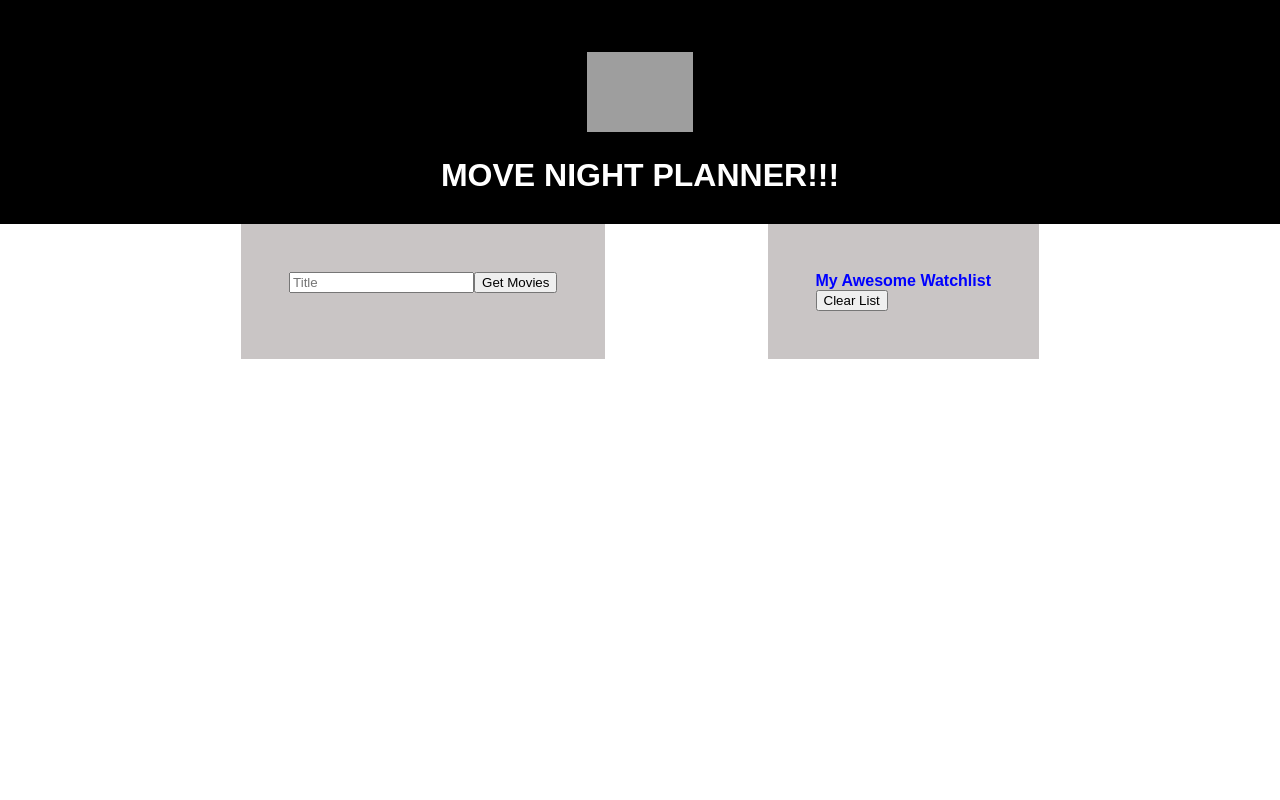
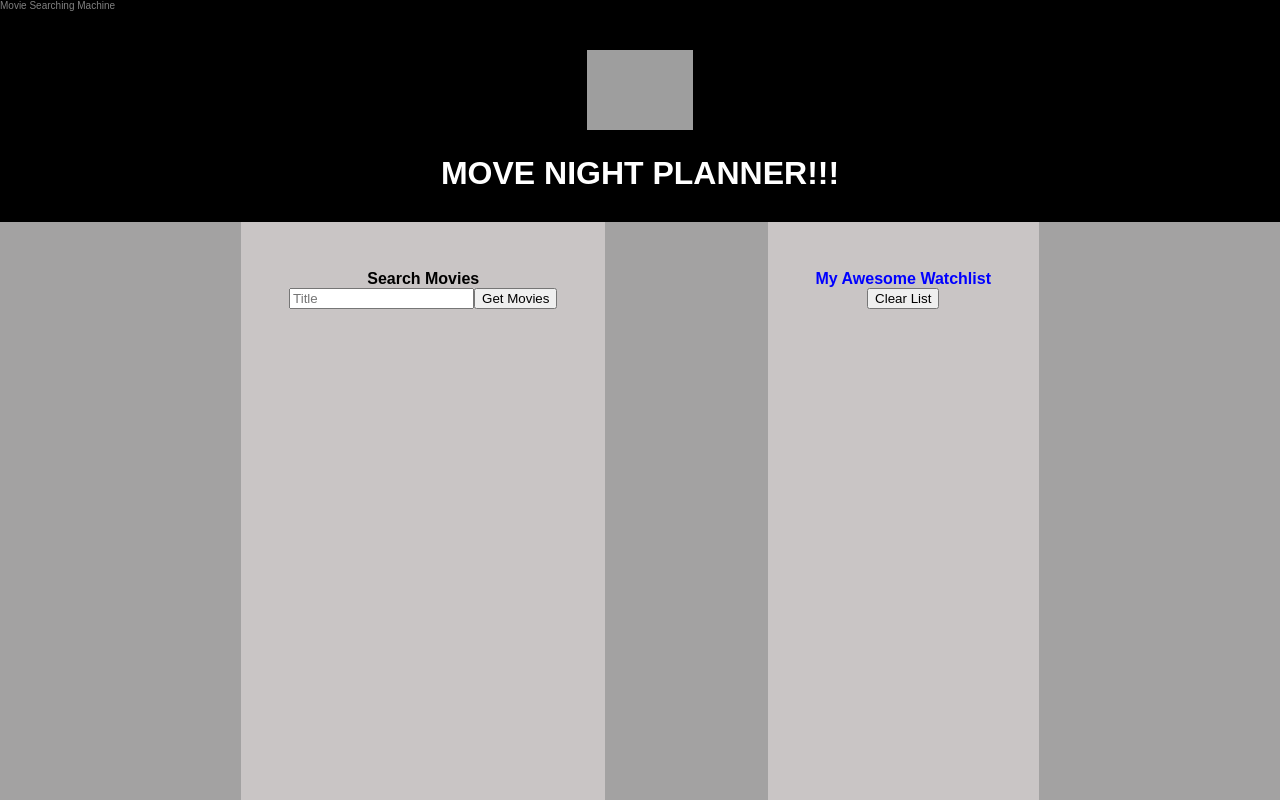
Before and after one commit to austinr47/nodb-project, a React (Create React App) app: page / in a window 1280 px wide. Shown: the top 800 px of the page. Built offline with nearby package versions, Linux system fonts and the light colour scheme; grey boxes are pictures that could not be loaded.

Commit message:
got clear button working

```diff
--- a/src/App.css
+++ b/src/App.css
@@ -1,5 +1,9 @@
 .App {
   text-align: center;
+}
+
+body {
+  background: rgba(102, 100, 100, 0.596);
 }
 
 .App-logo {
@@ -12,12 +16,10 @@
   color: white;
 }
 
-/* ////what I am adding///// */
-
 .header {
   justify-content: center;
   display: flex;
-  padding: 2em;
+  padding: 0 1em 2em ;
 }
 
 .body {
@@ -37,13 +39,12 @@
 
 .movieData {
   font-weight: bold;
-  color: red;
   background: rgb(201, 197, 197);
   padding: 3em;
 }
 
 .data {
-  margin-top: 3em;
+  margin-top: 2em;
 }
 
 .watchMe {
@@ -52,4 +53,22 @@
   background: rgb(201, 197, 197);
   padding: 3em;
   justify-content: center;
+  min-height: 40em;
 }
+
+
+.bar {
+  background: black;
+  color: grey;
+  font-size: 10px;
+  min-height: 3em;
+}
+
+.searchTitle {
+  text-align: center;
+}
+
+
+.clearButton {
+  text-align: center;
+}
--- a/src/App.js
+++ b/src/App.js
@@ -3,6 +3,7 @@ import './App.css';
 import SearchList from './searchlist'
 import WatchlistAdd from './watchlistadd'
 import Header from './header'
+import Bars from './bars'
 import axios from 'axios';
 
 class App extends Component {
@@ -16,6 +17,7 @@ class App extends Component {
 
     this.getMovies = this.getMovies.bind(this);
     this.addToWatchlist = this.addToWatchlist.bind(this);
+    this.clearList = this.clearList.bind(this);
 
 }
         getMovies(str) {
@@ -36,8 +38,16 @@ class App extends Component {
             })
             console.log(this.state.watchMovies)
         }
+
+        clearList(){
+          this.setState({
+            watchMovies: []
+          })
+        }
   render() {
     return (
+      <div>
+        <Bars />
       <div>
         <Header />
         <div className='main'>
@@ -49,8 +59,8 @@ class App extends Component {
               <div>
                   My Awesome Watchlist
               </div>
-              <div>
-                  <button>Clear List</button>
+              <div className='clearButton'>
+                  <button onClick={() => {this.clearList()}}>Clear List</button>
               </div>
               <div>
                 <div>
@@ -61,6 +71,8 @@ class App extends Component {
           </div>
         </div>
       </div>
+      <Bars />
+      </div>
     );
   }
 }
--- /dev/null
+++ b/src/bars.js
@@ -0,0 +1,19 @@
+import React, { Component } from 'react';
+import './App.css';
+
+
+
+class Bars extends Component {
+
+    render() {
+        return (
+<div className='bar'>
+    <div>
+       Movie Searching Machine
+    </div>
+</div>
+        )
+    }
+}
+
+export default Bars;
--- a/src/searchlist.js
+++ b/src/searchlist.js
@@ -26,6 +26,9 @@ class SearchList extends Component {
 
         return (
             <div>
+                <div className='searchTitle'>
+                    Search Movies
+                </div>
                 <div>
                     <input placeholder='Title' onChange={(event) => {this.setState({userInput: event.target.value})}} />
                     <button onClick={() => {this.props.getMovies(this.state.userInput)}}>Get Movies</button>
```
